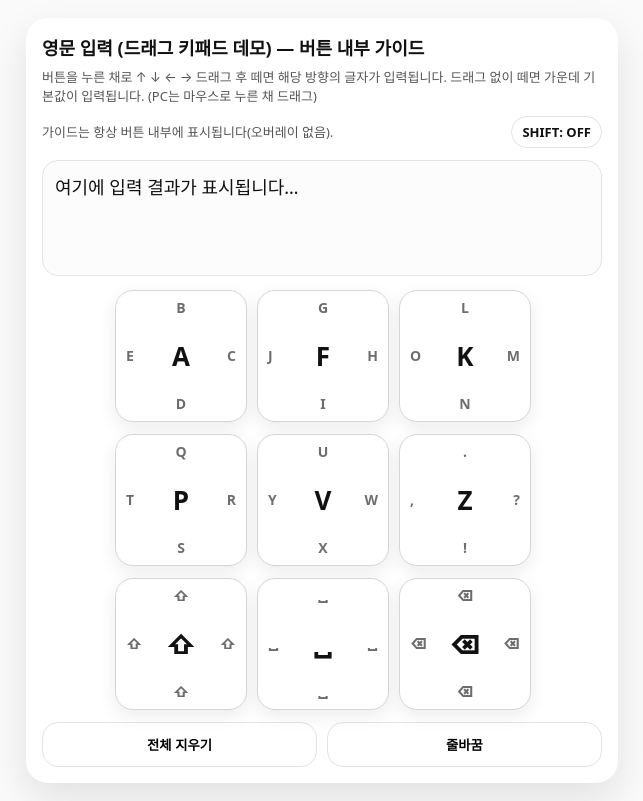
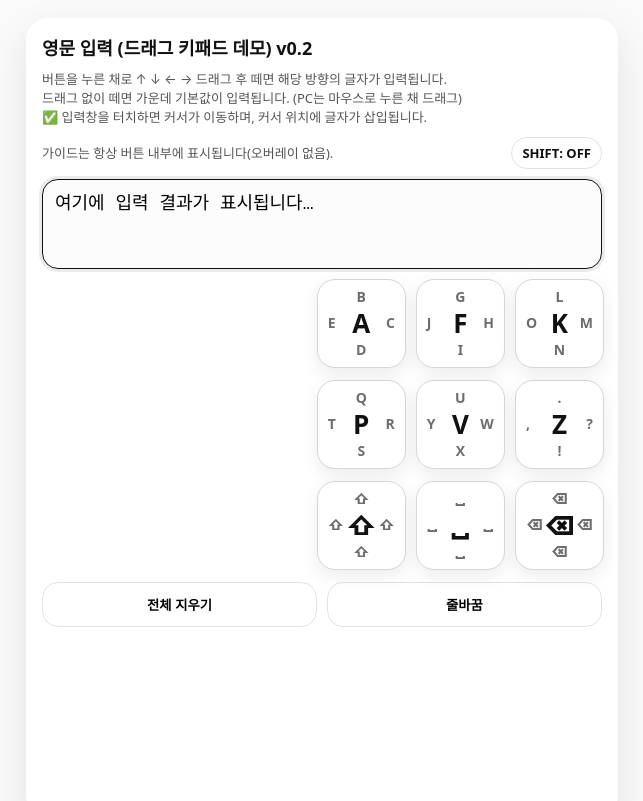
Before and after one commit to geny23/dragkeypad, a plain HTML site: page index.html in a window 1280 px wide. Both pictures are taken after a click on the button "전체 지우기". Shown: the whole page, without its empty margins (318-961 px from the left). Drawn offline with Linux system fonts and the light colour scheme.

Commit message:
Update index.html

```diff
--- a/index.html
+++ b/index.html
@@ -3,22 +3,41 @@
 <head>
   <meta charset="utf-8" />
   <meta name="viewport" content="width=device-width,initial-scale=1,viewport-fit=cover" />
-  <title>Drag Keypad Demo (Inline Guides)</title>
+  <meta name="apple-mobile-web-app-capable" content="yes" />
+  <meta name="apple-mobile-web-app-status-bar-style" content="black-translucent" />
+  <title>Drag Keypad Demo (v0.2)</title>
   <style>
     :root{
       --gap: 12px;
-      --cell-min: 88px;
-      --cell-max: 130px;
-      --cell-size: clamp(var(--cell-min), 26vw, var(--cell-max));
+
+      /* 기존 크기(기본) */
+      --cell-min-base: 88px;
+      --cell-max-base: 130px;
+      --cell-size-base: clamp(var(--cell-min-base), 26vw, var(--cell-max-base));
+
+      /* ✅ 오른손용: 버튼을 2/3로 축소 */
+      --scale: 0.67;
+      --cell-size: calc(var(--cell-size-base) * var(--scale));
+
       --radius: 18px;
     }
 
+    /* ✅ 모바일에서 주소창/스크롤로 화면이 흔들리지 않도록 고정 */
+    html, body{
+      height:100%;
+      margin:0;
+      overflow:hidden;
+      overscroll-behavior:none;
+      touch-action:none;
+    }
+
     body{
-      margin:0;
       font-family: system-ui, -apple-system, Segoe UI, Roboto, "Noto Sans KR", sans-serif;
       background:#fafafa; color:#111;
       display:flex; justify-content:center;
       padding:18px;
+      position:fixed;
+      inset:0;
     }
 
     .card{
@@ -27,31 +46,50 @@
       border-radius:22px;
       box-shadow:0 16px 40px rgba(0,0,0,.10);
       padding:16px;
+      display:flex;
+      flex-direction:column;
+      gap:10px;
     }
 
     .title{ font-weight:900; font-size:18px; }
-    .help{
-      margin-top:8px; font-size:13px; color:#555; line-height:1.45;
-    }
+    .help{ font-size:13px; color:#555; line-height:1.45; }
 
-    .output{
-      margin-top:12px;
+    /* ✅ 커서가 깜빡이는 입력창(터치로 커서 이동 가능) */
+    textarea.output{
       min-height:90px;
       border:1px solid #e3e3e3;
       border-radius:16px;
       padding:12px;
       background:#fcfcfc;
       font-size:18px;
+      width:100%;
+      resize:none;
+      box-sizing:border-box;
+      outline:none;
+      line-height:1.4;
       white-space:pre-wrap;
       word-break:break-word;
+      overflow:auto;
+
+      /* iOS에서 확대 방지(16px 이상이면 자동 확대 억제) */
+      -webkit-text-size-adjust: 100%;
+    }
+    textarea.output:focus{
+      border-color:#111;
+      box-shadow:0 0 0 3px rgba(0,0,0,0.08);
+    }
+
+    /* ✅ 그리드를 오른쪽으로 붙임 */
+    .gridwrap{
+      display:flex;
+      justify-content:flex-end; /* 오른쪽 정렬 */
     }
 
     .grid{
-      margin-top:14px;
       display:grid;
       grid-template-columns: repeat(3, var(--cell-size));
-      justify-content:center;
       gap: var(--gap);
+      justify-content:end;
     }
 
     .cell{
@@ -63,7 +101,7 @@
       box-shadow:0 6px 18px rgba(0,0,0,.08);
       position:relative;
       user-select:none;
-      touch-action:none; /* 모바일에서도 드래그 테스트 가능 */
+      touch-action:none; /* 버튼 드래그 자체는 스크롤로 해석되지 않게 */
       display:flex;
       align-items:center;
       justify-content:center;
@@ -77,7 +115,7 @@
       box-shadow:0 10px 25px rgba(0,0,0,.18);
     }
 
-    /* ✅ 버튼 내부 가이드(상/하/좌/우) */
+    /* 버튼 내부 가이드(상/하/좌/우) */
     .guide{
       position:absolute;
       font-size:14px;
@@ -92,7 +130,7 @@
     .guide.left{ left:10px; top:50%; transform:translateY(-50%); }
     .guide.right{ right:10px; top:50%; transform:translateY(-50%); }
 
-    /* ✅ 현재 드래그 방향 강조 */
+    /* 현재 드래그 방향 강조 */
     .guide.sel{
       color:#111;
       background: rgba(0,0,0,0.08);
@@ -111,7 +149,7 @@
     .btnrow{
       display:flex;
       gap:10px;
-      margin-top:12px;
+      margin-top:2px;
     }
 
     button{
@@ -125,7 +163,6 @@
     }
 
     .topbar{
-      margin-top:10px;
       display:flex; justify-content:space-between; align-items:center;
       gap:10px;
       font-size:13px; color:#555;
@@ -152,11 +189,11 @@
 </head>
 <body>
   <div class="card">
-    <div class="title">영문 입력 (드래그 키패드 데모) — 버튼 내부 가이드</div>
+    <div class="title">영문 입력 (드래그 키패드 데모) v0.2</div>
     <div class="help">
-      버튼을 누른 채로 ↑ ↓ ← → 드래그 후 떼면 해당 방향의 글자가 입력됩니다.
-      드래그 없이 떼면 가운데 기본값이 입력됩니다.
-      (PC는 마우스로 누른 채 드래그)
+      버튼을 누른 채로 ↑ ↓ ← → 드래그 후 떼면 해당 방향의 글자가 입력됩니다.<br/>
+      드래그 없이 떼면 가운데 기본값이 입력됩니다. (PC는 마우스로 누른 채 드래그)<br/>
+      ✅ 입력창을 터치하면 커서가 이동하며, 커서 위치에 글자가 삽입됩니다.
     </div>
 
     <div class="topbar">
@@ -164,9 +201,11 @@
       <div id="shiftPill" class="pill">SHIFT: OFF</div>
     </div>
 
-    <div id="output" class="output">여기에 입력 결과가 표시됩니다…</div>
+    <textarea id="output" class="output" readonly spellcheck="false">여기에 입력 결과가 표시됩니다…</textarea>
 
-    <div id="grid" class="grid"></div>
+    <div class="gridwrap">
+      <div id="grid" class="grid"></div>
+    </div>
 
     <div class="btnrow">
       <button id="clear">전체 지우기</button>
@@ -180,7 +219,7 @@
   // ✅ 9개 버튼 매핑 (필요하면 여기만 수정)
   const KEYS = [
     // Row 1
-    { id: 1, base: "A", up:"B", right:"C", down:"D", left:"E" }, // 요청하신 1번
+    { id: 1, base: "A", up:"B", right:"C", down:"D", left:"E" },
     { id: 2, base: "F", up:"G", right:"H", down:"I", left:"J" },
     { id: 3, base: "K", up:"L", right:"M", down:"N", left:"O" },
 
@@ -209,8 +248,45 @@
   let pointerId = null;
   let start = { x:0, y:0 };
 
-  function renderOutput(){
-    outputEl.textContent = text || "여기에 입력 결과가 표시됩니다…";
+  function ensureFocus(){
+    // readonly라도 포커스/커서는 보여줍니다(모바일에서 키보드가 뜨는 것도 줄어듦).
+    outputEl.focus({preventScroll:true});
+  }
+
+  function setCaret(pos){
+    const p = Math.max(0, Math.min(pos, text.length));
+    outputEl.selectionStart = p;
+    outputEl.selectionEnd = p;
+  }
+
+  function insertAtCaret(str){
+    ensureFocus();
+    const s = outputEl.selectionStart ?? text.length;
+    const e = outputEl.selectionEnd ?? text.length;
+    text = text.slice(0, s) + str + text.slice(e);
+    outputEl.value = text || "여기에 입력 결과가 표시됩니다…";
+    const next = s + str.length;
+    setCaret(next);
+  }
+
+  function backspaceAtCaret(){
+    ensureFocus();
+    const s = outputEl.selectionStart ?? text.length;
+    const e = outputEl.selectionEnd ?? text.length;
+
+    // 선택영역이 있으면 선택 삭제
+    if (e > s){
+      text = text.slice(0, s) + text.slice(e);
+      outputEl.value = text || "여기에 입력 결과가 표시됩니다…";
+      setCaret(s);
+      return;
+    }
+
+    // 커서 앞 1글자 삭제
+    if (s <= 0) return;
+    text = text.slice(0, s-1) + text.slice(s);
+    outputEl.value = text || "여기에 입력 결과가 표시됩니다…";
+    setCaret(s-1);
   }
 
   function renderShift(){
@@ -229,13 +305,11 @@
     if (!keyDef) return;
 
     if (keyDef.type === "space"){
-      text += " ";
-      renderOutput();
+      insertAtCaret(" ");
       return;
     }
     if (keyDef.type === "backspace"){
-      text = text.slice(0, -1);
-      renderOutput();
+      backspaceAtCaret();
       return;
     }
     if (keyDef.type === "shift"){
@@ -250,15 +324,14 @@
              : (dir === "left") ? keyDef.left
              : keyDef.base;
 
-    text += shift ? String(ch).toUpperCase() : String(ch).toLowerCase();
+    const out = shift ? String(ch).toUpperCase() : String(ch).toLowerCase();
+    insertAtCaret(out);
 
     // 한 글자 입력 후 shift 해제(유지하고 싶으면 아래 2줄 삭제)
     if (shift){
       shift = false;
       renderShift();
     }
-
-    renderOutput();
   }
 
   function clearSelectionStyles(){
@@ -274,7 +347,6 @@
     if (activeDir === "right") cell.querySelector(".guide.right")?.classList.add("sel");
     if (activeDir === "down") cell.querySelector(".guide.down")?.classList.add("sel");
     if (activeDir === "left") cell.querySelector(".guide.left")?.classList.add("sel");
-    // base면 아무것도 강조 안 함
   }
 
   function makeCell(keyDef){
@@ -282,7 +354,6 @@
     cell.className = "cell";
     cell.dataset.keyId = keyDef.id;
 
-    // 내부 가이드(상/우/하/좌)
     const gUp = document.createElement("div");
     gUp.className = "guide up";
     gUp.textContent = keyDef.up;
@@ -309,8 +380,11 @@
     cell.appendChild(gLeft);
     cell.appendChild(base);
 
-    // 입력 이벤트
     cell.addEventListener("pointerdown", (e)=>{
+      // 화면 고정(주소창/스크롤 방지) + 포커스 유지
+      e.preventDefault();
+      ensureFocus();
+
       cell.setPointerCapture?.(e.pointerId);
       pointerId = e.pointerId;
 
@@ -356,19 +430,42 @@
     return cell;
   }
 
+  // 초기 렌더
   KEYS.forEach(k => grid.appendChild(makeCell(k)));
+
+  // 초기 상태: placeholder
+  outputEl.value = "여기에 입력 결과가 표시됩니다…";
+
+  // ✅ 터치/클릭으로 커서 위치 이동(기본 동작 유지)
+  outputEl.addEventListener("pointerdown", ()=>{
+    ensureFocus();
+    // readonly라도 사용자가 탭한 위치로 커서가 이동합니다.
+    // (브라우저가 처리)
+  });
 
   clearBtn.addEventListener("click", ()=>{
     text = "";
-    renderOutput();
+    outputEl.value = "여기에 입력 결과가 표시됩니다…";
+    ensureFocus();
+    setCaret(0);
   });
 
   newlineBtn.addEventListener("click", ()=>{
-    text += "\n";
-    renderOutput();
+    insertAtCaret("\n");
   });
 
-  renderOutput();
+  // ✅ iOS/모바일에서 '아래로 당겨 주소창/새로고침' 등 방지
+  // (passive:false 필수)
+  document.addEventListener("touchmove", (e)=>{
+    // 입력창 스크롤이 필요한 상황이 아니라면 전체 스크롤 차단
+    // (여기는 데모라 전체 차단)
+    e.preventDefault();
+  }, { passive:false });
+
+  // 화면이 흔들리면 항상 top으로 고정
+  window.addEventListener("resize", ()=>window.scrollTo(0,0));
+  window.scrollTo(0,0);
+
   renderShift();
 </script>
 </body>
```
